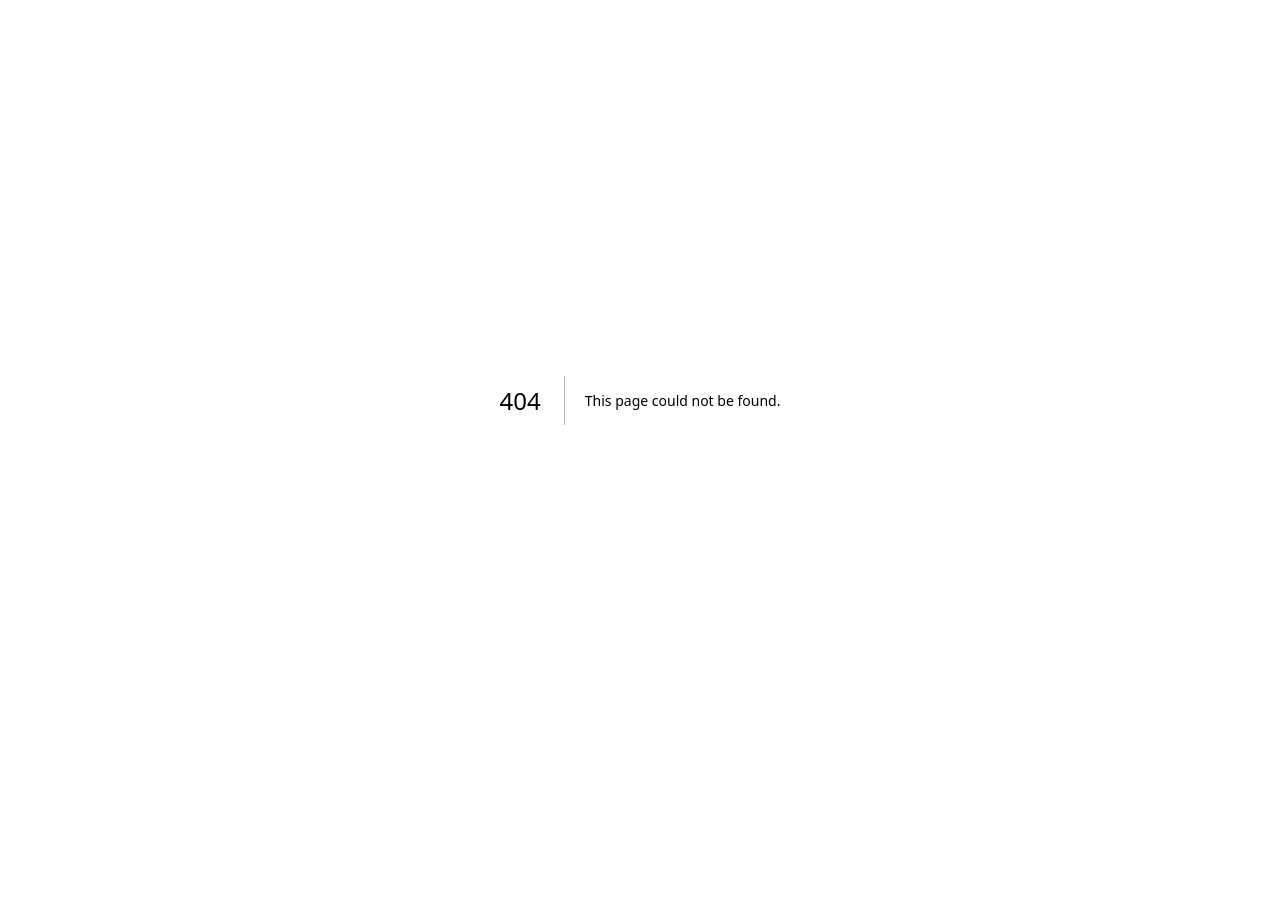
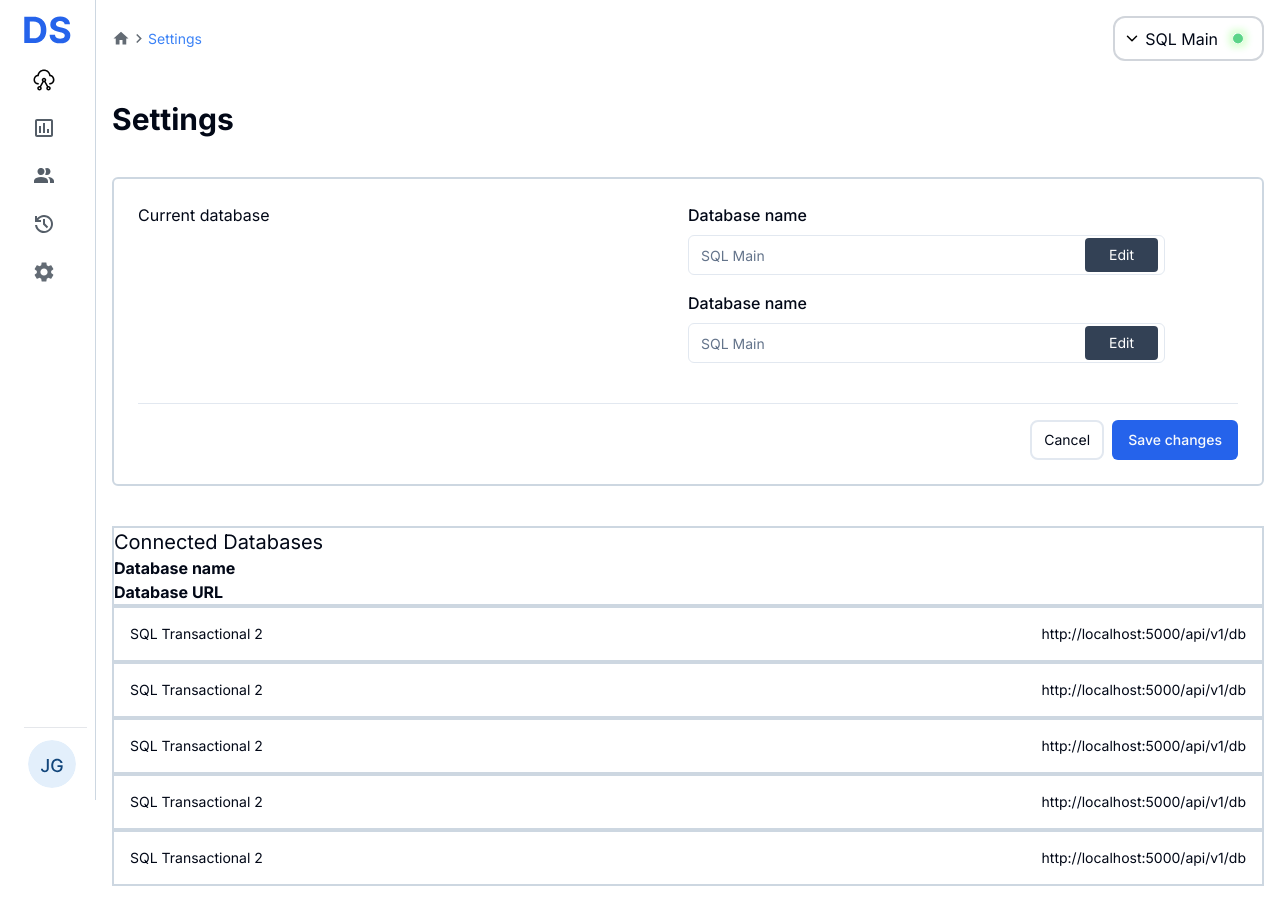
Before and after one commit to NotTheRightGuy/Querix, a Next.js app: page /dashboard/settings in a window 1280 px wide. Before the commit this address had no page. Before the commit the page ends 800 px from the top, so only its background shows below. Built offline with nearby package versions, Linux system fonts and the light colour scheme.

Commit message:
settings page almost done

```diff
--- /dev/null
+++ b/app/dashboard/settings/page.tsx
@@ -0,0 +1,198 @@
+"use client"
+import React, { use, useEffect } from 'react'
+import Sidebar from '@/components/ui/sidebar'
+import Navbar from '@/components/ui/navbar'
+import { Input } from "@/components/ui/input";
+import { useState } from "react";
+import { Button } from "@/components/ui/button"
+import { motion } from 'framer-motion';
+
+function Settings() {
+
+    interface DBDetails {
+        dbName: string;
+        dbURL: string;
+        empty: boolean;
+    }
+
+    const [DBDetails, setDBDetails] = useState<DBDetails>({ dbName: '', dbURL: '', empty: true });
+    // const [allDB, setAllDB] = useState<DBDetails[]>([]);
+    const [editDetails, setEditDetails] = useState({ dbName: false, dbURL: false });
+    const [errorMessage, setErrorMessage] = useState('');
+
+    const allDB = [
+        {
+            dbName: 'SQL Transactional 2',
+            dbURL: 'http://localhost:5000/api/v1/db'
+        },
+        {
+            dbName: 'SQL Transactional 2',
+            dbURL: 'http://localhost:5000/api/v1/db'
+        },
+        {
+            dbName: 'SQL Transactional 2',
+            dbURL: 'http://localhost:5000/api/v1/db'
+        },
+        {
+            dbName: 'SQL Transactional 2',
+            dbURL: 'http://localhost:5000/api/v1/db'
+        },
+        {
+            dbName: 'SQL Transactional 2',
+            dbURL: 'http://localhost:5000/api/v1/db'
+        },
+    ]
+
+    // useEffect(() => {
+    //     getDBDetails()
+    // }, [])
+    const getAllDB = async () => {
+        fetch('http://localhost:5000/api/v1/db', {
+            method: 'GET',
+            headers: {
+                'Content-Type': 'application/json',
+            }
+        })
+            .then(response => response.json())
+            .then(data => {
+                // setAllDB(data)
+                setDBDetails({ ...DBDetails, dbName: data[0].dbName, dbURL: data[0].dbURL, empty: false })
+
+            })
+            .catch((error) => {
+                console.error('Error:', error);
+                setErrorMessage(error)
+            });
+    }
+
+    const updateDBDetails = async () => {
+        fetch('http://localhost:5000/api/v1/db', {
+            method: 'POST',
+            headers: {
+                'Content-Type': 'application/json',
+            },
+            body: JSON.stringify(DBDetails)
+        })
+            .then(response => response.json())
+            .then(data => {
+                console.log(data)
+            })
+            .catch((error) => {
+                console.error('Error:', error);
+                setErrorMessage(error)
+            });
+    }
+
+    return (
+        <div className="flex">
+            <Sidebar />
+            <div className="flex flex-col pl-24 w-full gap-2">
+                <Navbar
+                    currPage="Settings"
+                />
+                <h1 className='p-4 text-3xl font-bold w-full'>
+                    Settings
+                </h1>
+                <div className='p-4'>
+                    <div className='border-2 border-[#CDD7E1] p-6 rounded-md'>
+                        <div className='flex'>
+
+                            <div className='w-1/2'>
+                                Current database
+                            </div>
+                            <div className='flex flex-col w-1/2 gap-4'>
+                                <div className='flex flex-col gap-2'>
+                                    <label htmlFor="dbName" className='font-medium'> Database name</label>
+                                    <div className='flex items-center'>
+
+                                        <Input
+                                            // placeholder="SQL Main"
+                                            onChange={(e) => {
+                                                setDBDetails({ ...DBDetails, dbName: e.target.value });
+                                            }}
+                                            onKeyDown={(e) => {
+                                                if (e.key === "Enter") {
+                                                    updateDBDetails();
+                                                }
+                                            }}
+                                            id='dbName'
+                                            placeholder={DBDetails.empty ? "SQL Main" : DBDetails.dbName}
+                                            readOnly={editDetails.dbName}
+                                        />
+                                        <button
+                                        className='px-6 p-1 h-5/6 -translate-x-20 bg-slate-700 hover:bg-slate-900 duration-200 text-white text-sm rounded flex items-center' onClick={
+                                            () => {
+                                                setEditDetails({ ...editDetails, dbName: !editDetails.dbName })
+                                                console.log(editDetails.dbName)
+                                            }
+                                        }>
+                                            Edit
+                                        </button>
+                                    </div>
+                                </div>
+                                <div className='flex flex-col gap-2'>
+                                    <label htmlFor="dbName" className='font-medium'> Database name</label>
+                                    <div className='flex items-center'>
+
+                                        <Input
+                                            // placeholder="SQL Main"
+                                            onChange={(e) => {
+                                                setDBDetails({ ...DBDetails, dbName: e.target.value });
+                                            }}
+                                            onKeyDown={(e) => {
+                                                if (e.key === "Enter") {
+                                                    updateDBDetails();
+                                                }
+                                            }}
+                                            id='dbName'
+                                            placeholder={DBDetails.empty ? "SQL Main" : DBDetails.dbName}
+                                            readOnly={editDetails.dbName}
+                                        />
+                                        <button
+                                        className='px-6 p-1 h-5/6 -translate-x-20 bg-slate-700 hover:bg-slate-900 duration-200 text-white text-sm rounded flex items-center' onClick={
+                                            () => {
+                                                setEditDetails({ ...editDetails, dbName: !editDetails.dbName })
+                                                console.log(editDetails.dbName)
+                                            }
+                                        }>
+                                            Edit
+                                        </button>
+                                    </div>
+                                </div>
+                            </div>
+
+                        </div>
+                        <hr className='mt-10'/>
+                        <div className='flex items-center justify-end gap-2 mt-4'>
+                            <button className='text-sm p-2 px-3 border-2 border-[E2E8F0] hover:border-black duration-200 rounded-lg'>
+                                Cancel
+                            </button>
+                            <Button className='bg-blue-600' onClick={updateDBDetails}>Save changes</Button>
+
+                        </div>
+                    </div>
+                </div>
+                <div className='p-4'>
+                    <div className='border-2 border-solid border-[#CDD7E1]'>
+                        <h1 className='font-gray-900 text-xl'>Connected Databases</h1>
+                        <header className='p-4flex rounded-t-xl w-full font-bold   '>
+                            <p className='w-1/3'>Database name </p>
+                            <p>Database URL </p>
+                        </header>
+                    </div>
+                    {
+                        allDB.map((db, index) => (
+                            <div key={index} className='p-4 border-2 border-solid border-[#CDD7E1] flex justify-between items-center text-sm w-full'>
+                                <p className='w-1/3'>{db.dbName}</p>
+                                <p>{db.dbURL}</p>
+                            </div>
+                        ))
+                    }
+
+                </div>
+            </div>
+        </div>
+    )
+}
+
+export default Settings
--- a/app/dashboard/userPermission/page.tsx
+++ b/app/dashboard/userPermission/page.tsx
@@ -63,7 +63,7 @@ export default function UserPermission() {
                     </button>
                 </header>
                 <div className="w-full px-4 mt-10 rounded-xl">
-                    <header className="p-2 bg-gray-100 flex justify-between rounded-t-xl w-full font-bold">
+                    <header className="p-4 bg-gray-100 flex justify-between rounded-t-xl w-full font-bold">
                         <p className="w-1/4"> Name </p>
                         <p className="w-1/4"> Email address </p>
                         <p className="w-1/4"> Database </p>
@@ -71,7 +71,7 @@ export default function UserPermission() {
                     </header>
                     {
                         users.map((user, index) => (
-                            <div key={index} className="p-2 border-[1px] border-t-0 flex justify-between items-center text-sm w-full"
+                            <div key={index} className="p-2 px-4 border-[1px] border-t-0 flex justify-between items-center text-sm w-full"
                                 onClick={() => {
                                     setSelectedUser(user);
                                 }}
--- a/components/ui/navbar.tsx
+++ b/components/ui/navbar.tsx
@@ -1,3 +1,5 @@
+"use client"
+
 import {motion, AnimatePresence} from "framer-motion";
 import { useState } from "react";
 import GreenDot from "@/public/green-dot";
```
